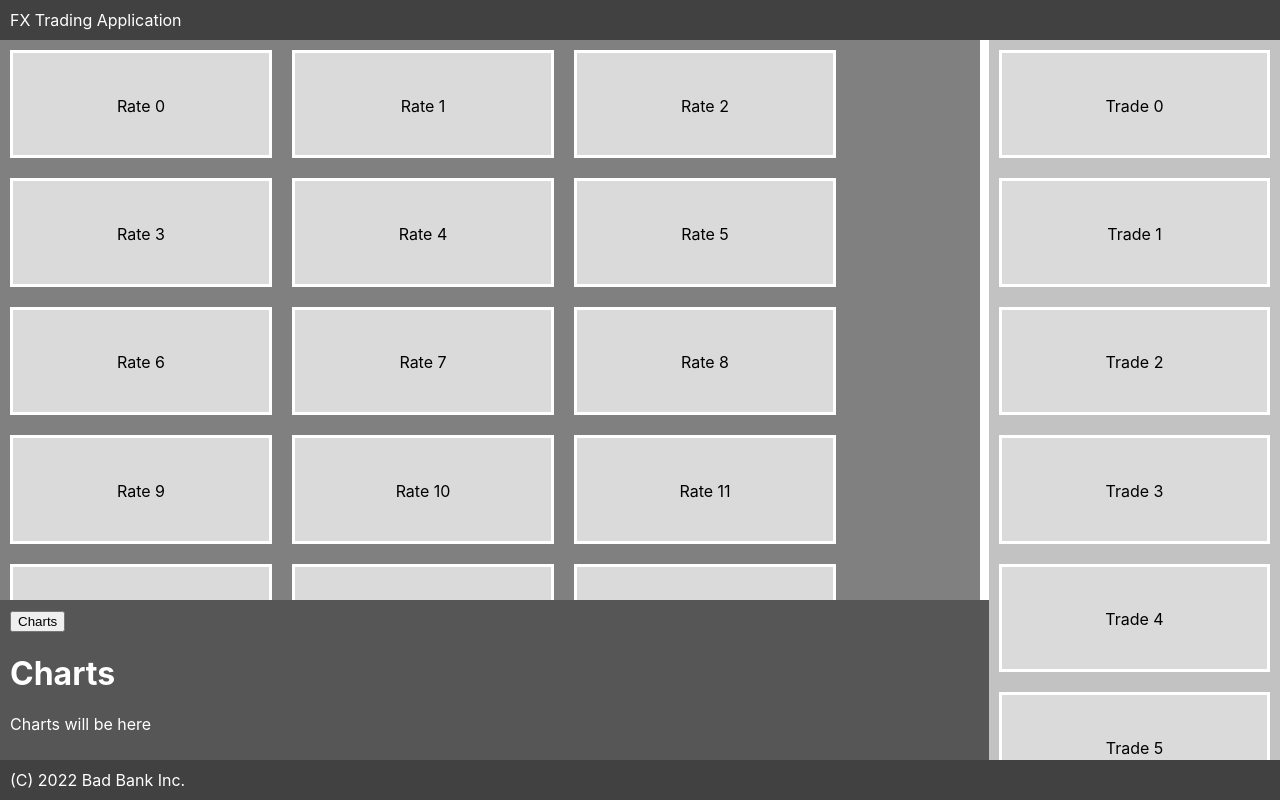
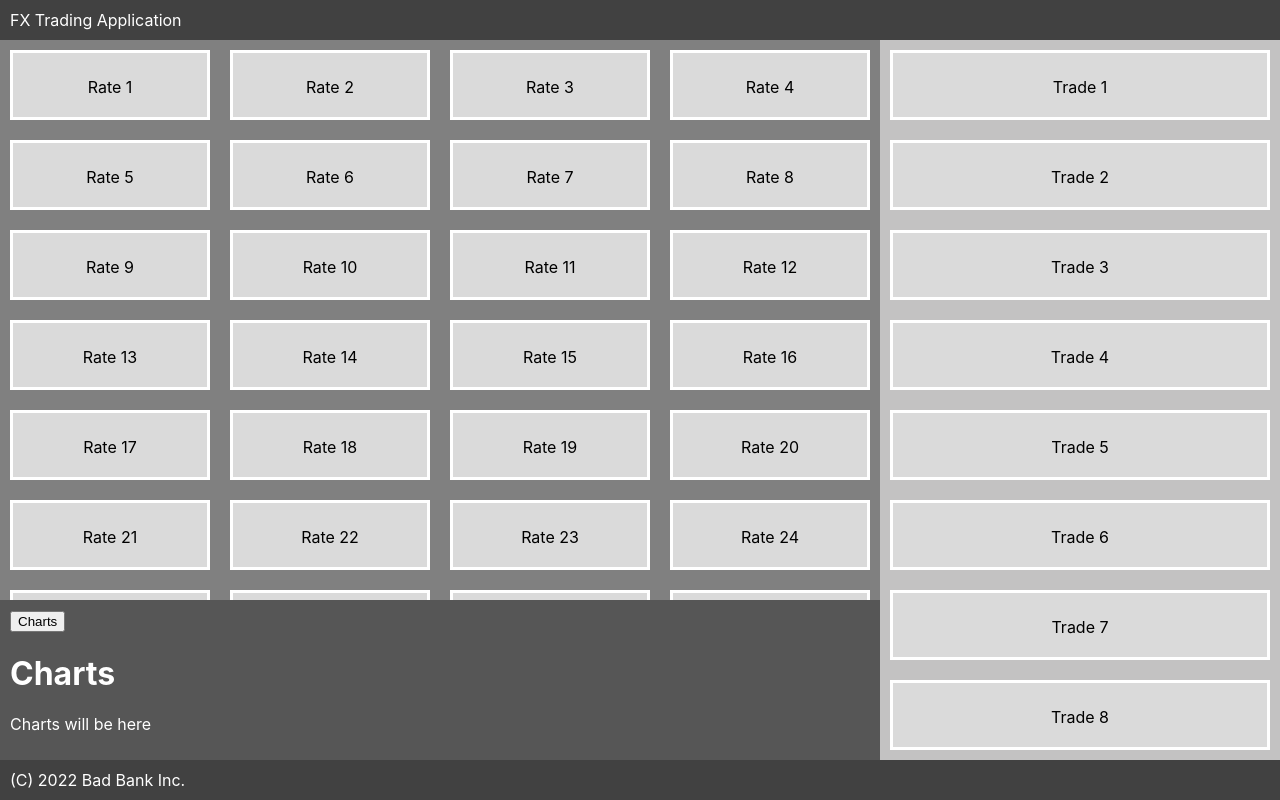
Before and after one commit to frankmathy/AppLayoutTest, a React (Create React App) app: page / in a window 1280 px wide. Built offline with nearby package versions, Linux system fonts and the light colour scheme.

Commit message:
Final touches

```diff
--- a/src/DataElement.css
+++ b/src/DataElement.css
@@ -4,9 +4,9 @@
     border-width: 2;
     border-color: white;
     margin: 10px;
-    min-width: 20vw;
-    height: 8vw;
-    line-height: 8vw;
+    min-width: 5vw;
+    height: 5vw;
+    line-height: 5vw;
     text-align: center;
 }
 
--- a/src/RateGrid.css
+++ b/src/RateGrid.css
@@ -1,9 +1,8 @@
 .RateGrid {
     background-color: grey;
-    display: flex;
-    flex: 1 1 auto;
+    display: grid;
+    grid-template-columns: auto auto auto auto;
     overflow-y: scroll;
-    flex-direction: row;
-    flex-wrap: wrap;
     width: calc(100vw - 300px);
+    width: 100%;
 }
--- a/src/RateGrid.js
+++ b/src/RateGrid.js
@@ -4,8 +4,8 @@ import DataElement from "./DataElement";
 const RateGrid = () => {
   return (
     <div className="RateGrid">
-      {Array.from(Array(300).keys()).map((no) => (
-        <DataElement text={`Rate ${no}`} />
+      {Array.from(Array(50).keys()).map((no) => (
+        <DataElement text={`Rate ${no + 1}`} />
       ))}
     </div>
   );
--- a/src/TradesList.css
+++ b/src/TradesList.css
@@ -4,4 +4,5 @@
     flex: 1 1 auto;
     overflow-y: scroll;
     flex-direction: column;
+    max-width:400px;
 }
--- a/src/TradesList.js
+++ b/src/TradesList.js
@@ -5,7 +5,7 @@ const TradesList = () => {
   return (
     <div className="TradesList">
       {Array.from(Array(50).keys()).map((no) => (
-        <DataElement text={`Trade ${no}`} />
+        <DataElement text={`Trade ${no + 1}`} />
       ))}
     </div>
   );
```
